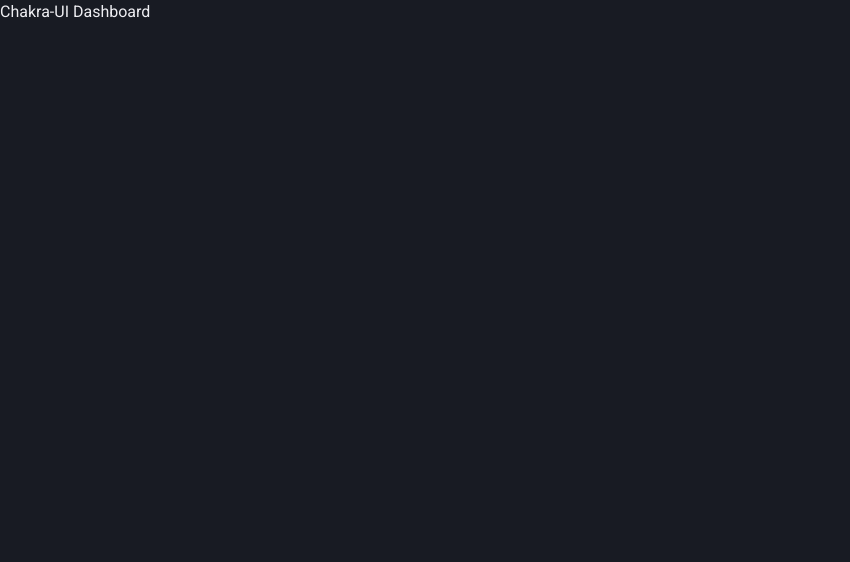
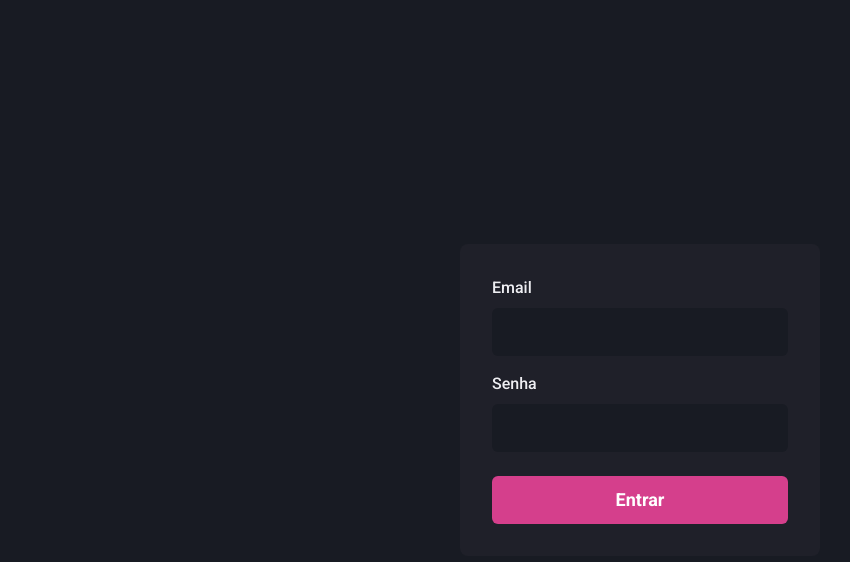
Before and after one commit to jairokoning/react-chakraui-dashboard, a Next.js app: page / in a window 1280 px wide. Shown: the top 562 px of the page, without its empty margins (0-850 px from the left). Built offline with nearby package versions, Linux system fonts and the light colour scheme.

Commit message:
feat: sign page layout

```diff
--- a/src/pages/index.tsx
+++ b/src/pages/index.tsx
@@ -1,5 +1,63 @@
+import { Button, Flex, FormControl, FormLabel, Input, Stack } from "@chakra-ui/react";
+
 export default function Home() {
   return (
-    <h1>Chakra-UI Dashboard</h1>
+    <Flex
+      w="100vw"
+      h="100vh"
+      align="center"
+      justify="center"
+    >
+      <Flex
+        as="form"
+        w="100%"
+        maxWidth={360}
+        bg="gray.800"
+        p="8"
+        borderRadius={8}
+        flexDir="column"
+      >
+        <Stack spacing={4}>
+          <FormControl>
+            <FormLabel htmlFor="email">Email</FormLabel>
+            <Input
+              name="email"
+              id="email"
+              type="email"
+              focusBorderColor="pink.500"
+              bgColor="gray.900"
+              variant="filled"
+              _hover={{
+                bgColor: 'gray.900'
+              }}
+              size="lg"
+            />
+          </FormControl>
+          <FormControl>
+            <FormLabel htmlFor="password">Senha</FormLabel>
+            <Input
+              name="password"
+              id="password"
+              type="password"
+              focusBorderColor="pink.500"
+              bgColor="gray.900"
+              variant="filled"
+              _hover={{
+                bgColor: 'gray.900'
+              }}
+              size="lg"
+            />
+          </FormControl>
+        </Stack>
+        <Button
+          type="submit"
+          mt="6"
+          colorScheme="pink"
+          size="lg"
+        >
+          Entrar
+        </Button>
+      </Flex>
+    </Flex>
   )
 }
```
